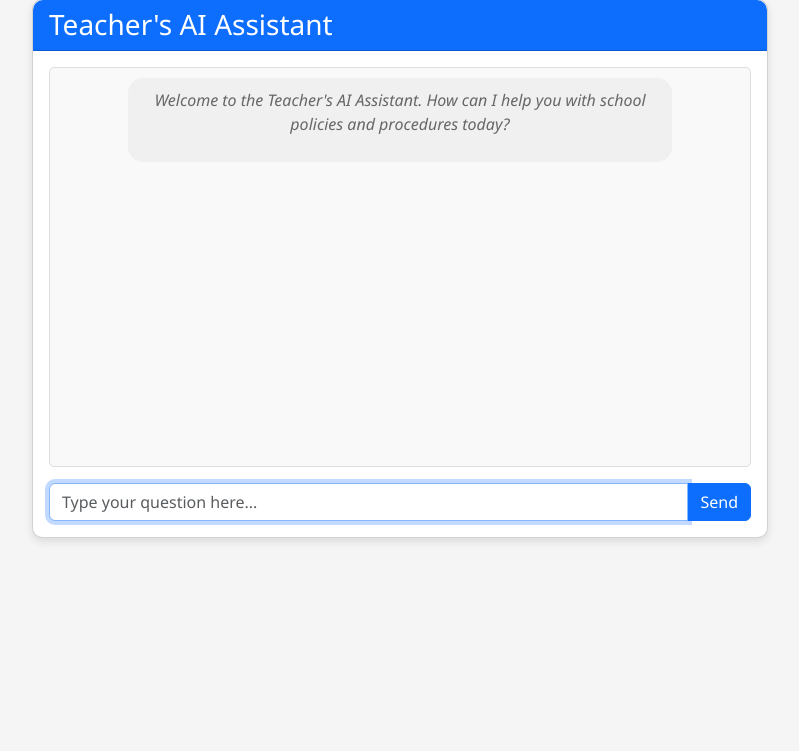
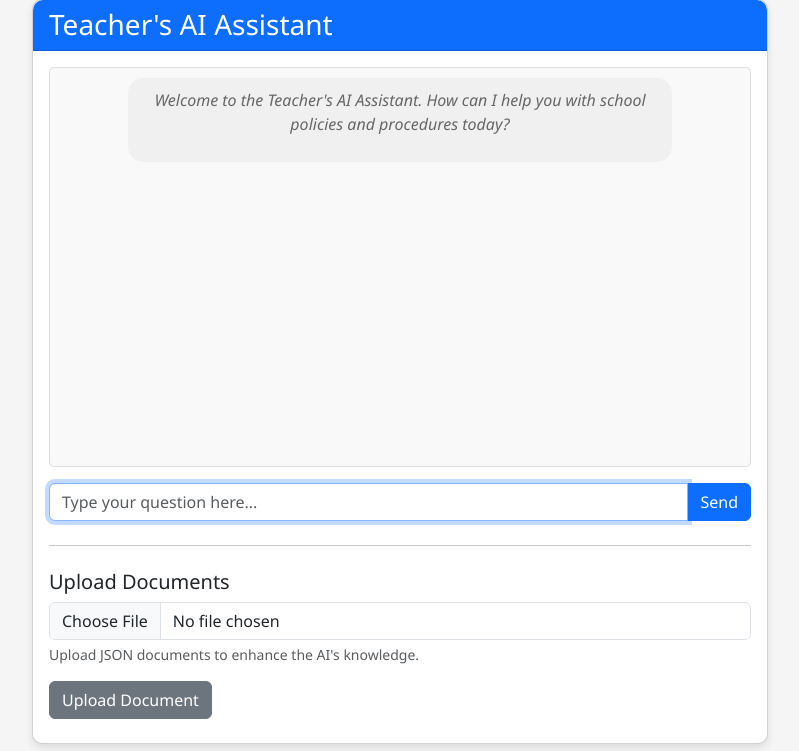
Before and after one commit to juanguampe/teacher-ai-assistant, a FastAPI app: page / in a window 1280 px wide. Shown: the part 49-800 px from the top of the page, without its empty margins (240-1039 px from the left). Run offline with FastAPI, Linux system fonts and the light colour scheme; some libraries are stand-ins or nearby versions.

Commit message:
Add document upload feature

```diff
--- a/app/static/js/chat.js
+++ b/app/static/js/chat.js
@@ -111,4 +111,48 @@ document.addEventListener('DOMContentLoaded', function() {
 
     // Focus input field on page load
     userInput.focus();
+
+    // Document upload functionality
+    const uploadForm = document.getElementById('upload-form');
+    const documentFile = document.getElementById('document-file');
+    const uploadStatus = document.getElementById('upload-status');
+
+    uploadForm.addEventListener('submit', async function(e) {
+        e.preventDefault();
+
+        if (!documentFile.files[0]) {
+            uploadStatus.innerHTML = '<div class="alert alert-warning">Please select a file to upload</div>';
+            return;
+        }
+
+        const file = documentFile.files[0];
+        if (!file.name.endsWith('.json')) {
+            uploadStatus.innerHTML = '<div class="alert alert-warning">Please upload a JSON file</div>';
+            return;
+        }
+
+        uploadStatus.innerHTML = '<div class="alert alert-info">Uploading document...</div>';
+
+        const formData = new FormData();
+        formData.append('file', file);
+
+        try {
+            const response = await fetch('/api/upload-document', {
+                method: 'POST',
+                body: formData
+            });
+
+            const result = await response.json();
+
+            if (result.success) {
+                uploadStatus.innerHTML = `<div class="alert alert-success">${result.message}</div>`;
+                documentFile.value = '';
+            } else {
+                uploadStatus.innerHTML = `<div class="alert alert-danger">${result.message}</div>`;
+            }
+        } catch (error) {
+            console.error('Error uploading document:', error);
+            uploadStatus.innerHTML = '<div class="alert alert-danger">Error uploading document. Please try again.</div>';
+        }
+    });
 });
--- a/app/templates/index.html
+++ b/app/templates/index.html
@@ -26,6 +26,19 @@
                             <input type="text" id="user-input" class="form-control" placeholder="Type your question here...">
                             <button id="send-button" class="btn btn-primary">Send</button>
                         </div>
+
+                        <hr class="my-4">
+                        <div id="document-upload" class="mt-3">
+                            <h5>Upload Documents</h5>
+                            <form id="upload-form" enctype="multipart/form-data">
+                                <div class="mb-3">
+                                    <input class="form-control" type="file" id="document-file" accept=".json">
+                                    <div class="form-text">Upload JSON documents to enhance the AI's knowledge.</div>
+                                </div>
+                                <button type="submit" class="btn btn-secondary">Upload Document</button>
+                            </form>
+                            <div id="upload-status" class="mt-2"></div>
+                        </div>
                     </div>
                 </div>
             </div>
```
Also changed, not shown: app/api/routes.py (+37 -1 lines).
